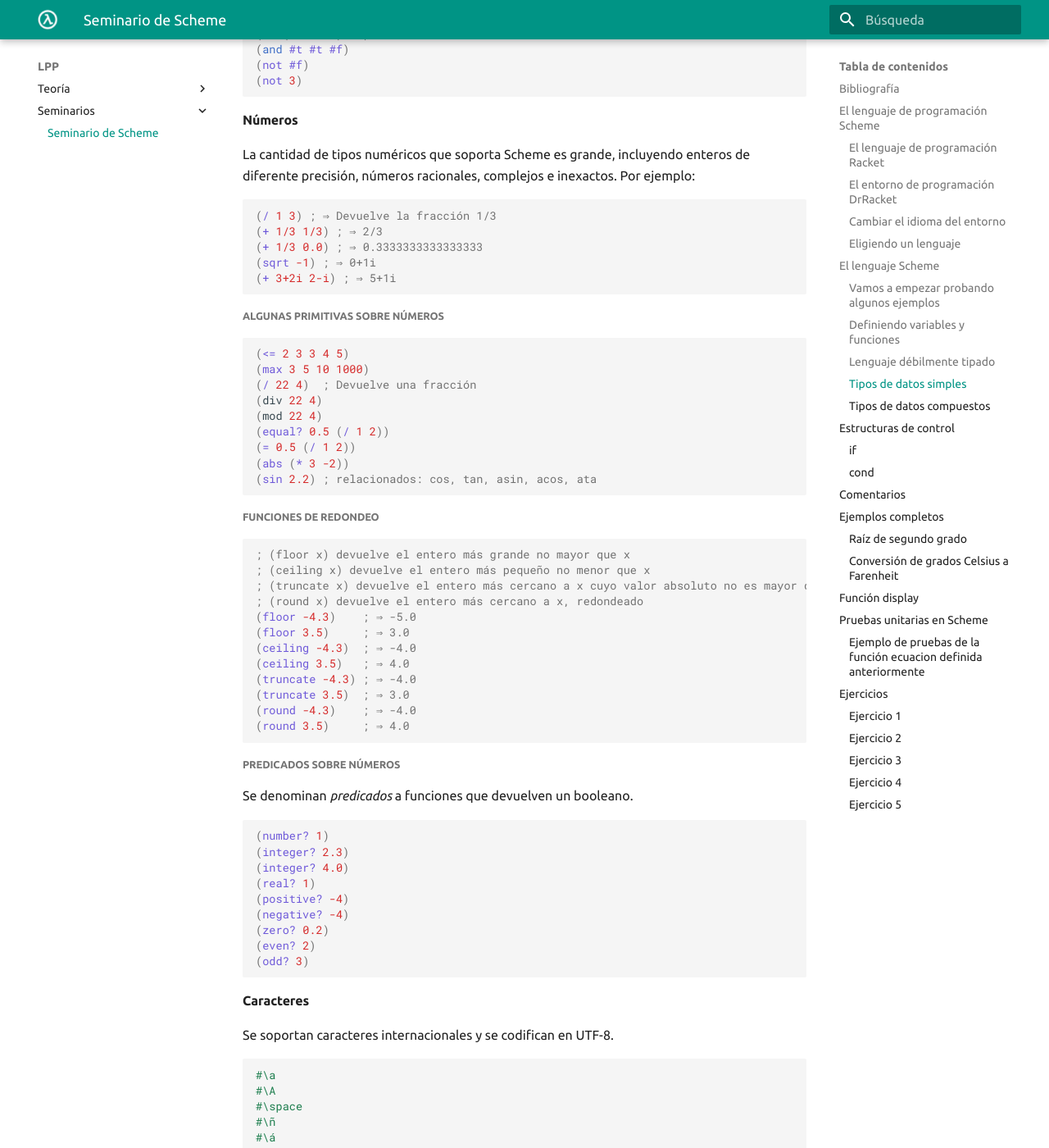
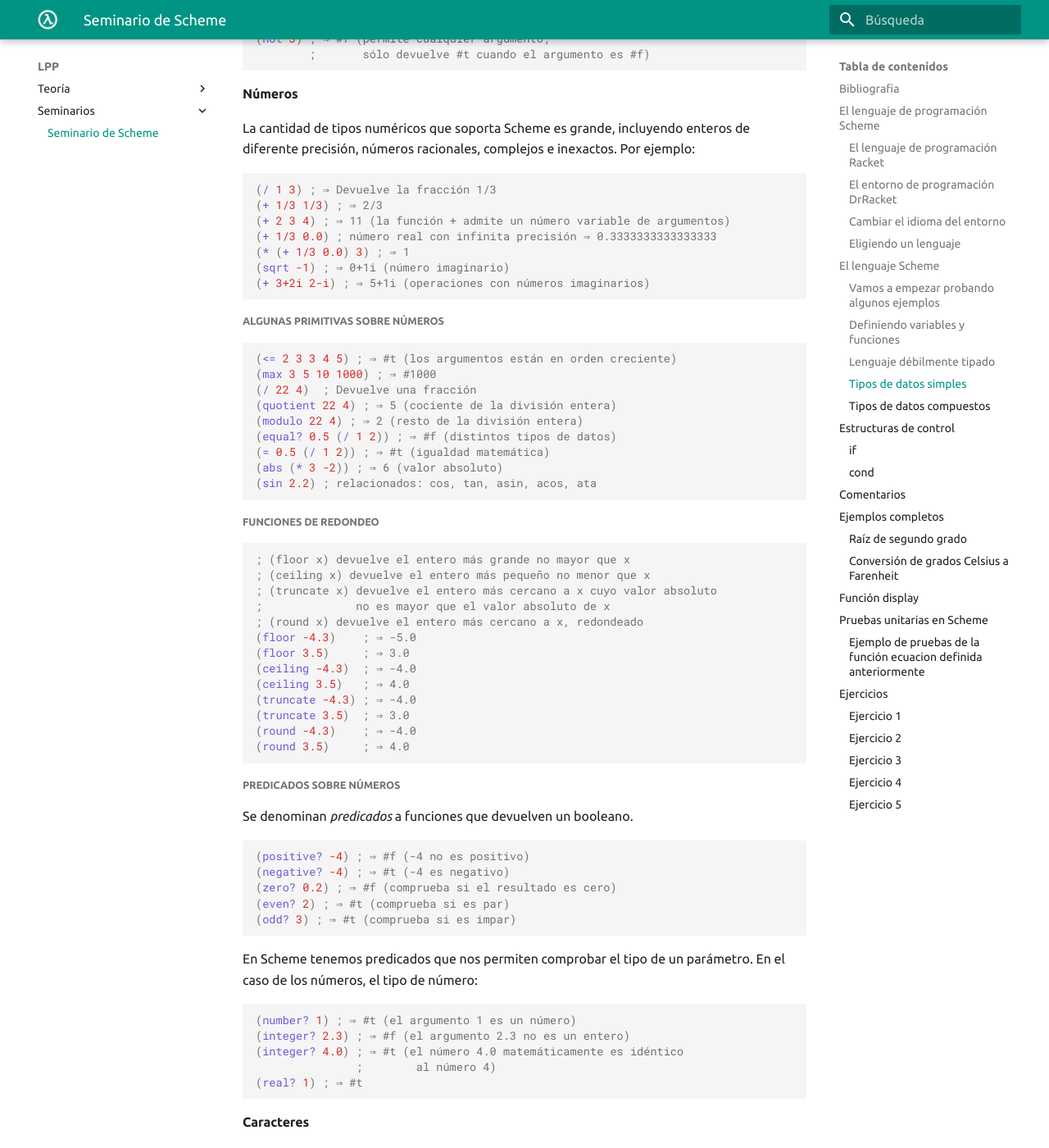
Before and after one commit to domingogallardo/apuntes-lpp, an MkDocs documentation site: the page built from docs/seminarios/seminario1-scheme/seminario1-scheme.md, in a window 1280 px wide and 1400 px high, scrolled down 7263 px. Shown: the whole window at 82% size. Built offline with MkDocs 1.6.1 and Material for MkDocs 9.7.7, drawn with Linux system fonts in a browser that asks for light colours; some of the changed text lies outside the part shown.

Commit message:
Añadidos comentarios y actualizado hasta estructuras de control

````diff
--- a/docs/seminarios/seminario1-scheme/seminario1-scheme.md
+++ b/docs/seminarios/seminario1-scheme/seminario1-scheme.md
@@ -293,15 +291,16 @@ respectivamente, pero en muchas operaciones se considera que cualquier
 valor distinto de `#f` es verdadero. Ejemplos:
 
 ```racket
-#t
-#f
-(> 3 1.5)
-(= 3 3.0)
-(equal? 3 3.0)
-(or (< 3 1.5) #t)
-(and #t #t #f)
-(not #f)
-(not 3)
+#t ; verdadero
+#f ; falso
+(> 3 1.5) ; ⇒ #t
+(= 3 3.0) ; ⇒ #t (igualdad matemática)
+(equal? 3 3.0) ; ⇒ #f (igualdad de tipo)
+(or (< 3 1.5) #t) ; ⇒ #t
+(and #t #t #f) ; ⇒ #f
+(not #f) ; ⇒ #t
+(not 3) ; ⇒ #f (permite cualquier argumento;
+        ;       sólo devuelve #t cuando el argumento es #f)
 ```
 
 #### Números
@@ -313,23 +312,25 @@ complejos e inexactos. Por ejemplo:
 ```racket
 (/ 1 3) ; ⇒ Devuelve la fracción 1/3
 (+ 1/3 1/3) ; ⇒ 2/3
-(+ 1/3 0.0) ; ⇒ 0.3333333333333333
-(sqrt -1) ; ⇒ 0+1i
-(+ 3+2i 2-i) ; ⇒ 5+1i
+(+ 2 3 4) ; ⇒ 11 (la función + admite un número variable de argumentos)
+(+ 1/3 0.0) ; número real con infinita precisión ⇒ 0.3333333333333333
+(* (+ 1/3 0.0) 3) ; ⇒ 1
+(sqrt -1) ; ⇒ 0+1i (número imaginario)
+(+ 3+2i 2-i) ; ⇒ 5+1i (operaciones con números imaginarios)
 ```
 
 
 ##### Algunas primitivas sobre números
 
 ```racket
-(<= 2 3 3 4 5)
-(max 3 5 10 1000)
+(<= 2 3 3 4 5) ; ⇒ #t (los argumentos están en orden creciente)
+(max 3 5 10 1000) ; ⇒ #1000
 (/ 22 4)  ; Devuelve una fracción
-(div 22 4)
-(mod 22 4)
-(equal? 0.5 (/ 1 2))
-(= 0.5 (/ 1 2))
-(abs (* 3 -2))
+(quotient 22 4) ; ⇒ 5 (cociente de la división entera)
+(modulo 22 4) ; ⇒ 2 (resto de la división entera)
+(equal? 0.5 (/ 1 2)) ; ⇒ #f (distintos tipos de datos)
+(= 0.5 (/ 1 2)) ; ⇒ #t (igualdad matemática)
+(abs (* 3 -2)) ; ⇒ 6 (valor absoluto)
 (sin 2.2) ; relacionados: cos, tan, asin, acos, ata
 ```
 
@@ -338,7 +339,8 @@ complejos e inexactos. Por ejemplo:
 ```racket
 ; (floor x) devuelve el entero más grande no mayor que x
 ; (ceiling x) devuelve el entero más pequeño no menor que x
-; (truncate x) devuelve el entero más cercano a x cuyo valor absoluto no es mayor que el valor absoluto de x
+; (truncate x) devuelve el entero más cercano a x cuyo valor absoluto
+;              no es mayor que el valor absoluto de x
 ; (round x) devuelve el entero más cercano a x, redondeado
 (floor -4.3)    ; ⇒ -5.0
 (floor 3.5)     ; ⇒ 3.0
@@ -355,15 +357,22 @@ complejos e inexactos. Por ejemplo:
 Se denominan _predicados_ a funciones que devuelven un booleano.
 
 ```racket
-(number? 1)
-(integer? 2.3)
-(integer? 4.0)
-(real? 1)
-(positive? -4)
-(negative? -4)
-(zero? 0.2)
-(even? 2)
-(odd? 3)
+(positive? -4) ; ⇒ #f (-4 no es positivo)
+(negative? -4) ; ⇒ #t (-4 es negativo)
+(zero? 0.2) ; ⇒ #f (comprueba si el resultado es cero)
+(even? 2) ; ⇒ #t (comprueba si es par)
+(odd? 3) ; ⇒ #t (comprueba si es impar)
+```
+
+En Scheme tenemos predicados que nos permiten comprobar el tipo de un
+parámetro. En el caso de los números, el tipo de número:
+
+```racket
+(number? 1) ; ⇒ #t (el argumento 1 es un número)
+(integer? 2.3) ; ⇒ #f (el argumento 2.3 no es un entero)
+(integer? 4.0) ; ⇒ #t (el número 4.0 matemáticamente es idéntico
+               ;        al número 4)
+(real? 1) ; ⇒ #t
 ```
 
 #### Caracteres
@@ -381,16 +390,18 @@ Se soportan caracteres internacionales y se codifican en UTF-8.
 ##### Operaciones sobre caracteres
 
 ```racket
-(char<? #\a #\b)
-(char-numeric? #\1)
-(char-alphabetic? #\3)
-(char-whitespace? #\space)
-(char-upper-case? #\A)
-(char-lower-case? #\a)
-(char-upcase #\ñ)
-(char->integer #\space)
-(integer->char 32) ;#\space
-(char->integer (integer->char 5000))
+(char<? #\a #\b) ; ⇒ #t (el carácter #\a es anterior al #\b)
+(char-numeric? #\1) ; ⇒ #t (el carácter #\1 es un número)
+(char-alphabetic? #\3) ; ⇒ #f (el carácter #\3 es un número)
+(char-whitespace? #\tab) ; ⇒ #t (el carácter tabulador es un espacio
+                         ;        en blanco)
+(char-upper-case? #\A) ; ⇒ #t (el carácter #\A es una letra mayúscula)
+(char-lower-case? #\a) ; ⇒ #t (el carácter #\a es una letra minúscula)
+(char-upcase #\ñ) ; ⇒ #\Ñ (transforma la letra a mayúsculas)
+(char->integer #\space) ; ⇒ 32 (el carácter espacio ocupa la posición
+                        ;        32 en la lista de caracteres)
+(integer->char 32) ; ⇒ #\space (igual que antes pero a la inversa)
+(char->integer (integer->char 5000)) ; ⇒ 5000
 ```
 
 ### Tipos de datos compuestos
@@ -416,28 +427,33 @@ Las cadenas son secuencias finitas de caracteres.
 ##### Constructores de cadenas
 
 ```racket
-(make-string 5 #\o) ; ⇒ "ooooo"
-(string #\h #\o #\l #\a) ; ⇒ "hola"
+(make-string 5 #\o) ; ⇒ "ooooo" (función constructora que recibe un
+                    ;            entero y un carácter)
+(string #\h #\o #\l #\a) ; ⇒ "hola" (función constructora que recibe
+                         ;           un número variable de caracteres)
 ```
 
 ##### Operaciones con cadenas
 
 ```racket
-(substring "Hola que tal" 2 4)
-(string? "hola")
-(string->list "hola")
-(string-length "hola")
-(string-ref "hola" 0)
-(string-append "hola" "adios")
+(substring "Hola que tal" 2 4) ; ⇒ "la" (subcadena que va de la
+                               ;      posición 2 a la 4, sin llegar a ella)
+(string? "hola") ; ⇒ #t (predicado que comprueba que el argumento es
+                 ;       una cadena)
+(string->list "hola") ; ⇒  (#\h #\o #\l #\a) (devuelve una lista de
+                      ;     caracteres)
+(string-length "hola") ; ⇒ 4 (longitud de la cadena)
+(string-ref "hola" 0) ; ⇒ #\h (carácter en la posición 0)
+(string-append "hola" "adios") ; ⇒ "holaadios" (concatenación de cadenas)
 ```
 
 ##### Comparadores de cadenas
 
 ```racket
-(string=? "Hola" "hola")
-(string=? "hola" "hola")
-(string<? "aab" "cde")
-(string>=? "www" "qqq")
+(string=? "Hola" "hola") ; ⇒ #f
+(string=? "hola" "hola") ; ⇒ #t
+(string<? "aab" "cde") ; ⇒ #t (se compara usando el orden lexicográfico)
+(string>=? "www" "qqq") ; ⇒ #t
 ```
 
 #### Parejas
@@ -446,23 +462,23 @@ Elemento fundamental de Scheme. Es un tipo compuesto formado por dos
 elementos (no necesariamente del mismo tipo).
 
 ```racket
-(cons 1 2)        ; cons crea una pareja
-(cons #t 3)       ; elementos de tipos diferentes
-(car (cons "hola" 2))  ; elemento izquierdo
-(cdr (cons "bye" 5))   ; elemento derecho
+(cons 1 2) ; ⇒ (1 . 2) (cons crea una pareja)
+(cons #t 3) ; ⇒ (#t . 3) (elementos de tipos diferentes)
+(car (cons "hola" 2)) ; ⇒ "hola" (elemento izquierdo de la pareja)
+(cdr (cons "bye" 5)) ; ⇒ 5 (elemento derecho de la pareja)
 ```
 
 Cuando evaluamos las expresiones anteriores en el intérprete, Scheme
 muestra el resultado de construir la pareja con la sintaxis:
 
 ```racket
-{elemento izquierdo . elemento derecho}
+(elemento izquierdo . elemento derecho)
 ```
 
 Por ejemplo:
 
 ```racket
-(cons 1 2) ; ⇒ {1 . 2}
+(cons 1 2) ; ⇒ (1 . 2)
 ```
 
 Scheme es un lenguaje débilmente tipado y las variables y parejas
@@ -471,9 +487,9 @@ pueden contener cualquier tipo de dato. Incluso otras parejas:
 ```racket
 (define p1 (cons 1 2)) ; definimos una pareja formada por 1 y 2
 (cons p1 3)            ; definimos una pareja formada por la pareja (1 . 2) y 3
-                       ; ⇒ {{1 . 2} . 3}
+                       ; ⇒ ((1 . 2) . 3)
 (cons (cons 1 2) 3)    ; igual que la expresión anterior
-                       ; ⇒ {{1 . 2} . 3}
+                       ; ⇒ ((1 . 2) . 3)
 ```
 
 Hay veces que el trabajo de imprimir una pareja no es tan sencillo
@@ -482,7 +498,7 @@ principal el intérprete imprime esto, que no se corresponde con lo que
 esperamos:
 
 ```racket
-(cons 1 (cons 2 3)) ; ⇒ {1 2 . 3}
+(cons 1 (cons 2 3)) ; ⇒ (1 2 . 3)
 ```
 
 Más adelante explicaremos por qué.
@@ -514,10 +530,15 @@ aplican a listas. También veremos más adelante por qué estas funciones
 pueden trabajar tanto sobre parejas como sobre listas.
 
 ```racket
-(define l1 (list 1 2 3 4)) ; se crea la lista {1 2 3 4} y se guarda en l1
-(car l1)  ; ⇒ 1
-(cdr l1)  ; ⇒ {2 3 4}
+(define l1 (list 1 2 3 4)) ; se crea la lista (1 2 3 4) y se guarda en l1
+(car l1)  ; ⇒ 1 (primer elemento de l1)
+(cdr l1)  ; ⇒ (2 3 4) (resto de la lista, resultado de quitar a la
+          ;           lista su primer elemento)
 ```
+
+Las operaciones sobre listas construyen listas nuevas y no modifican
+la lista que se pasa como argumento. En el ejemplo anterior, la lista
+`l1` sigue conteniendo la lista original `(1 2 3 4)`.
 
 El `cdr` de una lista siempre devuelve otra lista. El `cdr` de una
 lista de un elemento es la _lista vacía_, que en Scheme se representa
@@ -525,18 +546,20 @@ con `()`:
 
 ```racket
 (define l2 (list 1 2 3))
-(cdr l2) ; ⇒ {2 3}
-(cdr (cdr l2)) ; ⇒ {3}
+(cdr l2) ; ⇒ (2 3)
+(cdr (cdr l2)) ; ⇒ (3)
 (cdr (cdr (cdr l2))) ; ⇒ () lista vacía
 ```
 
 La función `list` sin argumentos devuelve una lista vacía y la función
-`null?` comprueba si una lista es vacía. Es el caso base de gran parte
+`null?` comprueba si una lista es vacía. La lista vacía también se
+puede definir con el símbolo `'()`. Es el caso base de gran parte
 de funciones recursivas que recorren listas.
 
 ```racket
 (list) ; ⇒ ()
 (null? (list)) ; ⇒ #t
+(null? '())    ; ⇒ #t
 (null? (list 1 2 3)) ; ⇒ #f
 ```
 
@@ -552,9 +575,11 @@ elemento y una lista:
 Por ejemplo:
 
 ```racket
-(cons 1 (list 2 3 4 5))  ; ⇒ {1 2 3 4 5}
-(cons 1 (list))  ; ⇒ {1}
-(cons 1 (cons 2 (list))) ; ⇒ {1 2}
+(cons 1 (list 2 3 4 5))  ; ⇒ (1 2 3 4 5) (se añade 1 a la cabeza de
+                         ;   la lista (2 3 4 5)
+(cons 1 (list))  ; ⇒ (1) (se añade 1 a la lista vacía
+(cons 1 (cons 2 (list))) ; ⇒ (1 2)
+(cons 1 (cons 2 (cons 3 '()))) ; ⇒ (1 2 3)
 ```
 
 !!! Warning "Importante"
@@ -568,7 +593,7 @@ Por ejemplo:
     Por ejemplo:
 
     ```racket
-    (cons (list 1 2 3) 4) ; ⇒ {{1 2 3} . 4}
+    (cons (list 1 2 3) 4) ; ⇒ ((1 2 3) . 4)
     ```
 
 
@@ -578,7 +603,9 @@ También podemos usar la función `append` para concatenar dos o más listas
 (define l3 (list 1))
 (define l4 (list 2 3 4))
 (define l5 (list 5 6))
-(append l3 l4 l5) ; ⇒ {1 2 3 4 5 6}
+(append l3 l4 l5) ; ⇒ (1 2 3 4 5 6)
+(append l3 '()) ; ⇒ (1)
+(append (list 1 2 3) (list 4)) ; ⇒ (1 2 3 4)
 ```
 
 !!! Note "Nota"
@@ -588,30 +615,30 @@ También podemos usar la función `append` para concatenar dos o más listas
 
     ```racket
     ;;; Definimos la función cons-al-final
-    (define (cons-al-final x lista)
+    (define (añade-al-final x lista)
        (append lista (list x)))
 
     ;;; La probamos
-    (cons-al-final 10 (list 1 2 3)) ; ⇒ {1 2 3 10}
+    (añade-al-final 10 (list 1 2 3)) ; ⇒ (1 2 3 10)
     ```
 
 Igual que las parejas, las listas pueden contener distintos tipos de
 datos:
 
 ```racket
-(list "hola" "que" "tal") ; ⇒ {"hola" "que" "tal"} lista de cadenas
-(cons "hola" (list 1 2 3 4))  ; ⇒ {"hola" 1 2 3 4} lista de distintos tipos de datos
+(list "hola" "que" "tal") ; ⇒ ("hola" "que" "tal") (lista de cadenas)
+(cons "hola" (list #t #\a 3 4))  ; ⇒ ("hola" #t #\a 3 4) lista de distintos
+                              ;   tipos de datos)
+
 ```
 
 Una lista puede incluso contener otras listas:
 
 ```racket
-(list (list 1 2) 3 4 (list 5 6))   ; lista que contiene listas
-; ⇒ {{1 2} 3 4 {5 6}}
-(cons (list 1 2) (list 3 4 5)) ; nueva lista añadiendo una lista
-; ⇒ {{1 2} 3 4 5}}
-(list (cons 1 2) (cons 3 4))  ; lista que contiene parejas
-; ⇒ {{1 . 2} {3 . 4}}
+(list (list 1 2) 3 4 (list 5 6)) ; ⇒ ((1 2) 3 4 (5 6)) (lista que contiene listas)
+(cons (list 1 2) (list 3 4 5))   ; ⇒ ((1 2) 3 4 5)) (se añade una
+                                 ;    lista como primer elemento)
+(list (cons 1 2) (cons 3 4)) ; ⇒ ((1 . 2) (3 . 4)) (lista que contiene parejas)
 ```
 
 En clase de teoría estudiaremos con más profundidad las listas en
@@ -751,11 +778,11 @@ Lo probamos:
 
 ```racket
 (ecuacion 1 -5 6)
-; ⇒ {3 . 2}
+; ⇒ (3 . 2)
 (ecuacion 2 -7 3)
-; ⇒ {3 . 1/2}
+; ⇒ (3 . 1/2)
 (ecuacion -1 7 -10)
-; ⇒ {2 . 5}
+; ⇒ (2 . 5)
 ```
 
 ### Conversión de grados Celsius a Farenheit
@@ -798,8 +825,8 @@ Y ahora ya podemos definir la función principal:
 Por ejemplo:
 
 ```racket
-(convertir-temperatura 50 #\F) ; => {10 "grados centigrados"}
-(convertir-temperatura 50 #\C) ; => {122 "grados fahrenheit"}
+(convertir-temperatura 50 #\F) ; ⇒ (10 "grados centigrados")
+(convertir-temperatura 50 #\C) ; ⇒ (122 "grados fahrenheit")
 ```
 
 ## Función `display`
@@ -831,8 +858,8 @@ hemos diseñado dos casos de prueba:
 
 | Datos de Entrada |  Resultado Esperado |
 | :---------------:| :------------------ |
-|   50 ,     #\F   | {10 "grados centigrados"} |
-|   50 ,     #\C   | {122 "grados fahrenheit"} |
+|   50 ,     #\F   | (10 "grados centigrados") |
+|   50 ,     #\C   | (122 "grados fahrenheit") |
 
 
 El resultado esperado a partir de unos valores concretos de entrada,
@@ -930,8 +957,8 @@ el resultado será:
 ```txt
 --------------------
 FAILURE
-actual:     {-1 . 2}
-expected:   {3 . 2}
+actual:     (-1 . 2)
+expected:   (3 . 2)
 name:       check-equal?
 location:   (#<path:/.../filename.rkt>)
 expression: (check-equal? (ecuacion 1 -5 6) (cons 3 2))
@@ -940,7 +967,7 @@ expression: (check-equal? (ecuacion 1 -5 6) (cons 3 2))
 
 Esta prueba muestra un mensaje de error, lo que significa que la nueva
 definición de _ecuacion_ 'FALLA', es decir, que el resultado que
-devuelve _{-1 . 2}_ no coincide con el resultado esperado _{3 . 2}_.
+devuelve _(-1 . 2)_ no coincide con el resultado esperado _(3 . 2)_.
 
 
 ## Ejercicios
````
Also changed, not shown: other parts of docs/seminarios/seminario1-scheme/seminario1-scheme.md (+3 -5 lines).
